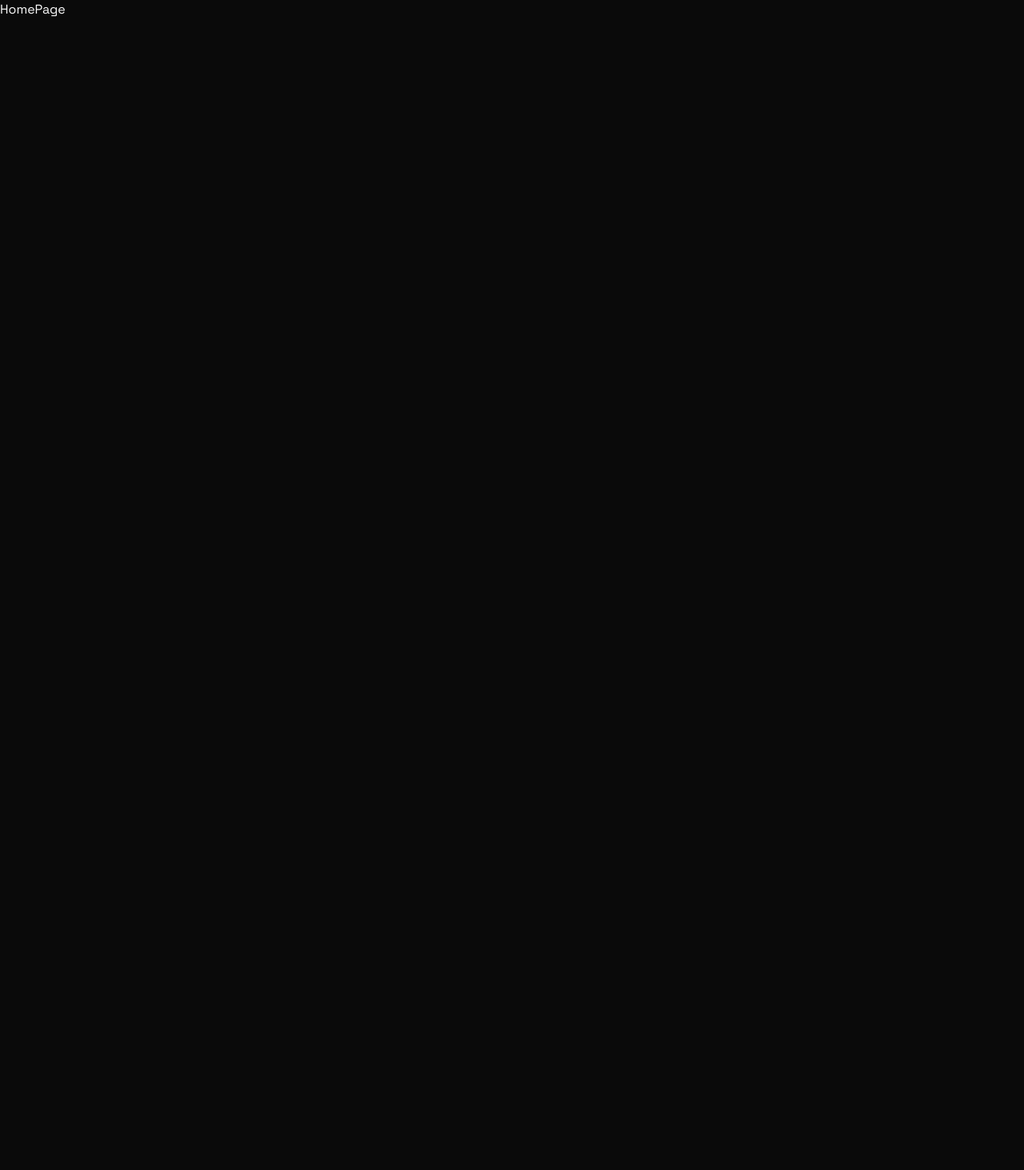
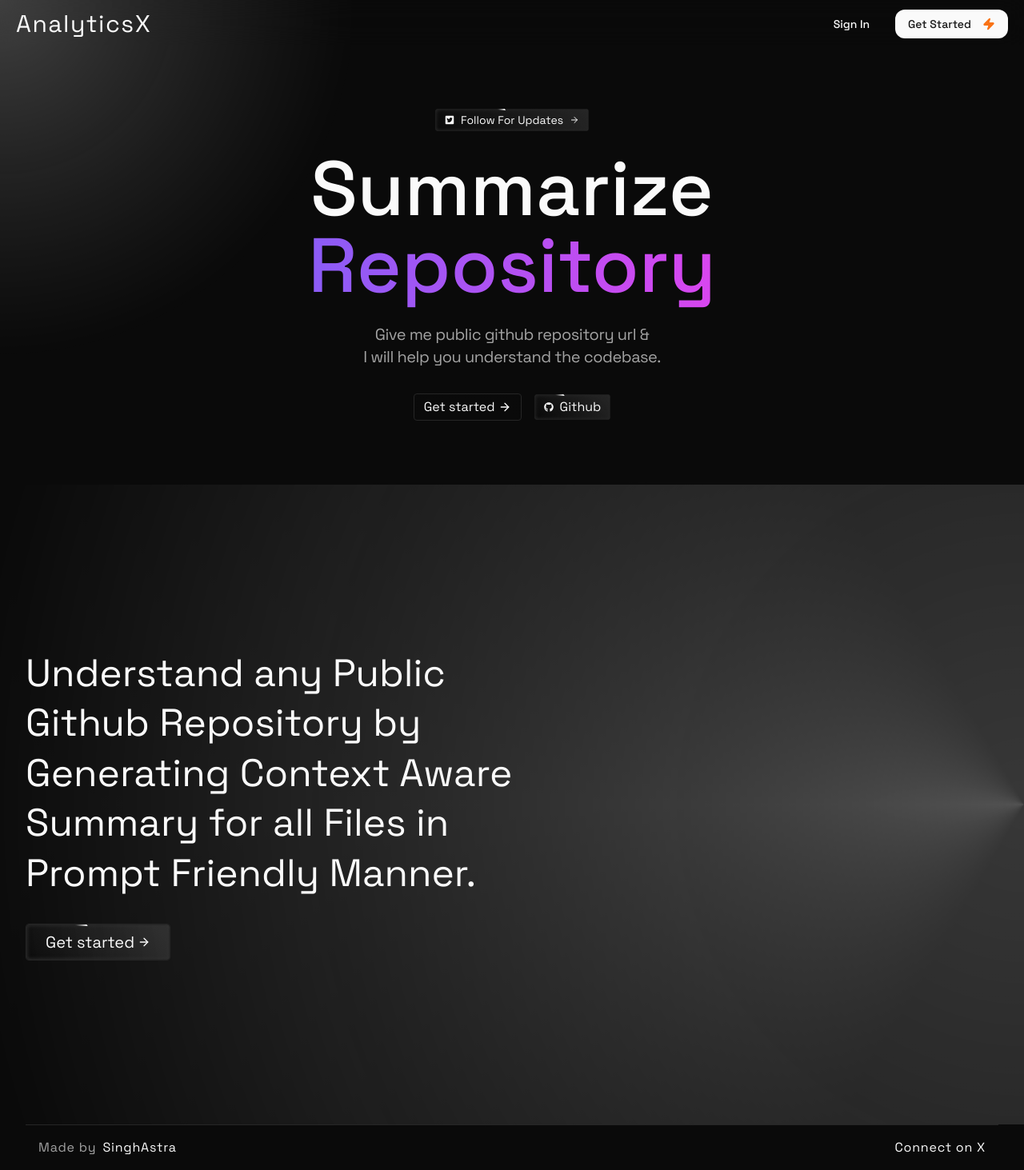
Before and after one commit to SinghAstra/AnalyticsX, a Next.js app: page / in a window 1280 px wide. Shown: the whole page at 80% size. Before the commit the page ends 800 px from the top, so only its background shows below. Built offline with nearby package versions, Linux system fonts and the light colour scheme.

Commit message:
Added Landing Page

```diff
--- a/app/page.tsx
+++ b/app/page.tsx
@@ -1,7 +1,141 @@
-import React from "react";
+"use client";
 
-const HomePage = () => {
-  return <div>HomePage</div>;
+import AuthDialog from "@/components/componentX/auth-dialog";
+import ConicGradientBackground from "@/components/componentX/conic-gradient-background";
+import GradientInsetBackground from "@/components/componentX/gradient-inset-background";
+import MovingBackground from "@/components/componentX/moving-background";
+import MovingGlow from "@/components/componentX/moving-glow";
+import RadialFadePulsatingBackground from "@/components/componentX/radial-fade-pulsating-background";
+import Footer from "@/components/home/footer";
+import Navbar from "@/components/home/navbar";
+import { siteConfig } from "@/config/site";
+import {
+  blurInVariant,
+  containerVariant,
+  scaleInVariant,
+} from "@/lib/variants";
+import { motion } from "framer-motion";
+import { ArrowRightIcon } from "lucide-react";
+import { useState } from "react";
+import { FaGithub, FaTwitterSquare } from "react-icons/fa";
+
+const LandingPage = () => {
+  const [showAuthDialog, setShowAuthDialog] = useState(false);
+  const toggleAuthDialog = () => {
+    setShowAuthDialog(!showAuthDialog);
+  };
+
+  return (
+    <>
+      <Navbar toggleAuthDialog={toggleAuthDialog} />
+      <motion.div
+        variants={containerVariant}
+        initial="hidden"
+        whileInView="visible"
+      >
+        <div className="px-3 py-20 flex flex-col items-center justify-center text-center">
+          <RadialFadePulsatingBackground />
+          <motion.a
+            href={siteConfig.links.twitter}
+            target="_blank"
+            variants={scaleInVariant}
+            className="rounded group relative text-foreground px-3 py-1"
+          >
+            <MovingGlow />
+            <GradientInsetBackground />
+            <div className="absolute inset-0 group-hover:bg-muted/40 transition-all duration-200 z-[-3]" />
+            <span
+              className="z-10 text-sm
+          flex items-center justify-center gap-2"
+            >
+              <FaTwitterSquare className="size-3 " /> Follow For Updates
+              <ArrowRightIcon className="size-3 transform-all duration-300 group-hover:translate-x-1" />
+            </span>
+          </motion.a>
+
+          <motion.h1
+            variants={blurInVariant}
+            className="text-foreground text-center py-6 text-6xl md:text-7xl lg:text-8xl font-medium "
+          >
+            Summarize <br />
+            <span className="text-transparent bg-gradient-to-r from-violet-500 to-fuchsia-500 bg-clip-text">
+              Repository
+            </span>
+          </motion.h1>
+          <motion.p
+            variants={blurInVariant}
+            className="mb-8 text-lg md:text-xl tracking-tight text-muted-foreground "
+          >
+            Give me public github repository url &
+            <br />I will help you understand the codebase.
+          </motion.p>
+          <div className="flex items-center justify-center gap-4">
+            <motion.div
+              variants={scaleInVariant}
+              className="relative border px-3 py-1 rounded flex items-center group cursor-pointer"
+              onClick={toggleAuthDialog}
+            >
+              <MovingBackground />
+              Get started
+              <ArrowRightIcon
+                className="ml-1 size-4 transition-all duration-300
+                group-hover:translate-x-1"
+              />
+            </motion.div>
+            <motion.a
+              href={siteConfig.links.githubRepo}
+              target="_blank"
+              variants={scaleInVariant}
+              className="rounded group relative text-foreground px-3 py-1"
+            >
+              <MovingGlow />
+              <GradientInsetBackground />
+              <div className="absolute inset-0 group-hover:bg-muted/40 transition-all duration-200 z-[-3]" />
+              <span className="z-10 flex items-center justify-center gap-2">
+                <FaGithub className="size-3 " /> Github
+              </span>
+            </motion.a>
+          </div>
+        </div>
+
+        <div className="min-h-screen relative px-4 sm:px-8 flex items-center">
+          <motion.div
+            variants={containerVariant}
+            initial="hidden"
+            whileInView="visible"
+            className="flex flex-col gap-4 sm:gap-8 sm:max-w-[60%] text-balance"
+          >
+            <motion.h1
+              variants={blurInVariant}
+              className="text-5xl text-balance leading-[1.3]"
+            >
+              Understand any Public Github Repository by Generating Context
+              Aware Summary for all Files in Prompt Friendly Manner.
+            </motion.h1>
+            <motion.div
+              variants={scaleInVariant}
+              className="relative border px-6 py-2 text-xl rounded flex items-center group cursor-pointer w-fit"
+              onClick={toggleAuthDialog}
+            >
+              <MovingGlow />
+              <GradientInsetBackground />
+              Get started
+              <ArrowRightIcon
+                className="ml-1 size-4 transition-all duration-300
+                group-hover:translate-x-1"
+              />
+            </motion.div>
+          </motion.div>
+          <ConicGradientBackground />
+        </div>
+      </motion.div>
+      <Footer />
+      <AuthDialog
+        isDialogVisible={showAuthDialog}
+        setIsDialogVisible={setShowAuthDialog}
+      />
+    </>
+  );
 };
 
-export default HomePage;
+export default LandingPage;
--- a/package.json
+++ b/package.json
@@ -25,6 +25,7 @@
     "nextjs-toploader": "^3.8.16",
     "react": "^18",
     "react-dom": "^18",
+    "react-icons": "^5.5.0",
     "sonner": "^2.0.6",
     "swr": "^2.3.4",
     "tailwind-merge": "^3.3.1",
```
Also changed, not shown: 1 other file (tests, documents, lock files or other folders).
